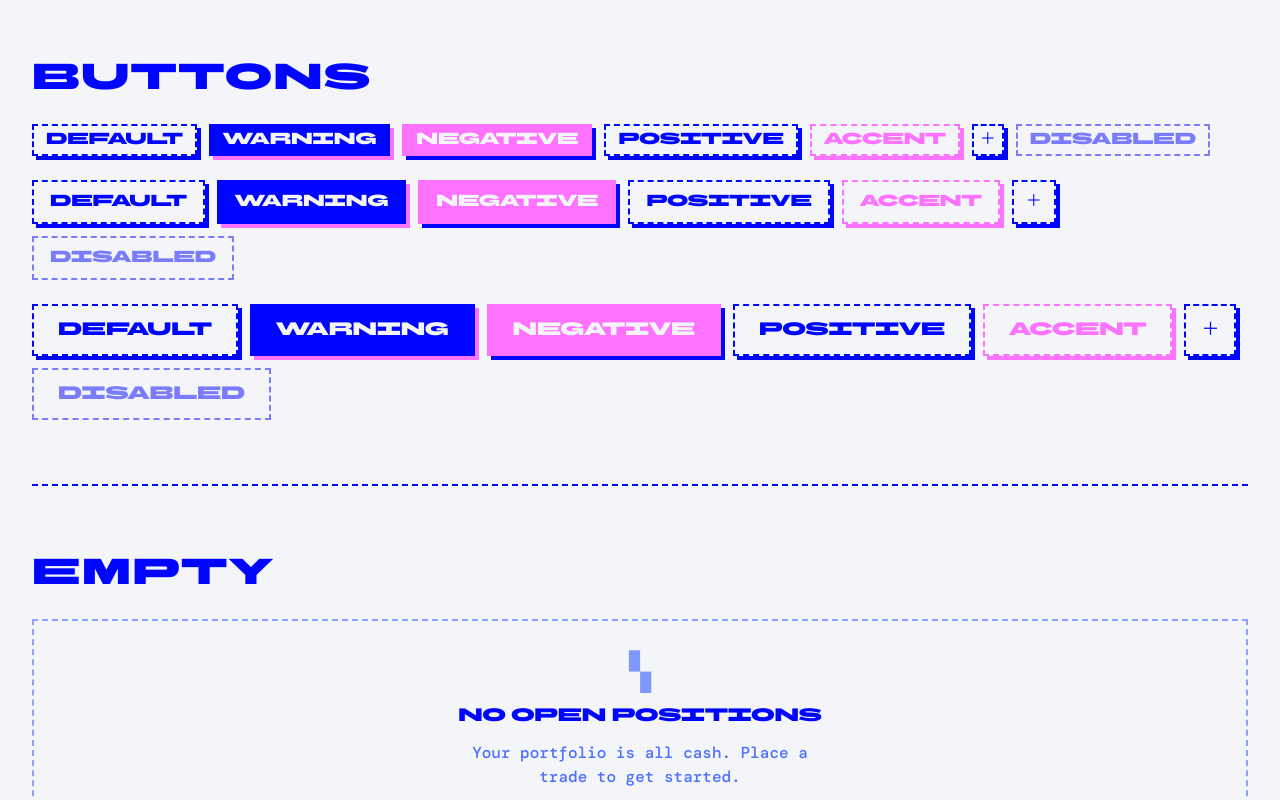
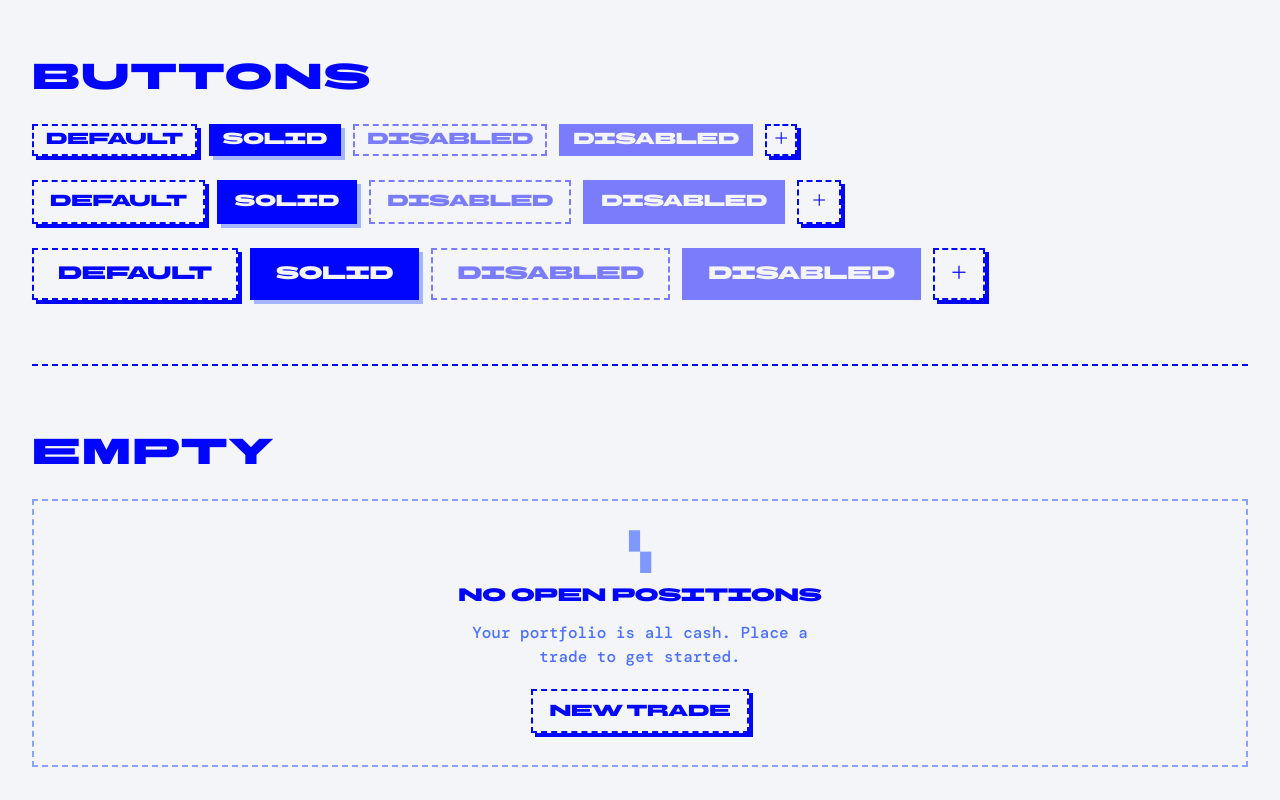
Before and after one commit to domneo/bleed, a website: page index.html in a window 1280 px wide. Shown: the part 4540-5340 px from the top of the page. Drawn offline with Linux system fonts and the light colour scheme.

Commit message:
feat: update buttons

```diff
--- a/index.html
+++ b/index.html
@@ -227,30 +227,24 @@
         <h2 class="text-heading" id="h-buttons">Buttons</h2>
         <div class="btn-group">
           <button class="btn btn--sm">Default</button>
-          <button class="btn btn--sm btn--warning">Warning</button>
-          <button class="btn btn--sm btn--negative">Negative</button>
-          <button class="btn btn--sm btn--positive">Positive</button>
-          <button class="btn btn--sm btn--accent">Accent</button>
+          <button class="btn btn--sm btn--solid">Solid</button>
+          <button class="btn btn--sm" disabled>Disabled</button>
+          <button class="btn btn--sm btn--solid" disabled>Disabled</button>
           <button class="btn btn--sm btn--icon" aria-label="Add">＋</button>
-          <button class="btn btn--sm" disabled>Disabled</button>
         </div>
         <div class="btn-group">
           <button class="btn">Default</button>
-          <button class="btn btn--warning">Warning</button>
-          <button class="btn btn--negative">Negative</button>
-          <button class="btn btn--positive">Positive</button>
-          <button class="btn btn--accent">Accent</button>
+          <button class="btn btn--solid">Solid</button>
+          <button class="btn" disabled>Disabled</button>
+          <button class="btn btn--solid" disabled>Disabled</button>
           <button class="btn btn--icon" aria-label="Add">＋</button>
-          <button class="btn" disabled>Disabled</button>
         </div>
         <div class="btn-group">
           <button class="btn btn--lg">Default</button>
-          <button class="btn btn--lg btn--warning">Warning</button>
-          <button class="btn btn--lg btn--negative">Negative</button>
-          <button class="btn btn--lg btn--positive">Positive</button>
-          <button class="btn btn--lg btn--accent">Accent</button>
+          <button class="btn btn--lg btn--solid">Solid</button>
+          <button class="btn btn--lg" disabled>Disabled</button>
+          <button class="btn btn--lg btn--solid" disabled>Disabled</button>
           <button class="btn btn--lg btn--icon" aria-label="Add">＋</button>
-          <button class="btn btn--lg" disabled>Disabled</button>
         </div>
       </section>
 
--- a/src/components/core/button.css
+++ b/src/components/core/button.css
@@ -10,8 +10,7 @@
  *
  * Public override tokens: --btn-bg --btn-fg --btn-border. Internals are --_*.
  *
- * Tone variants (warning/negative/positive/accent) mirror badge and alert's
- * border/bg/fg triplet exactly — same tones, same solid-vs-outline split. */
+ * Outlined on paper by default; add btn--solid to fill with ink instead. */
 
 @layer bleed.components {
   .btn {
@@ -54,7 +53,6 @@
   .btn:hover {
     translate: var(--hover-shift-x) var(--hover-shift-y);
     box-shadow: var(--_shadow-hover);
-    background-color: color-mix(in oklch, var(--_bg), var(--ink) 12%);
   }
 
   .btn:active {
@@ -71,39 +69,14 @@
     pointer-events: none;
   }
 
-  /* --- variants: swap only tokens; tones mirror badge/alert exactly ------- */
-  .btn--warning,
-  .btn[data-variant="warning"] {
+  /* --- fill: solid is a separate axis from the outlined default ----------- */
+  .btn--solid {
     --btn-bg: var(--ink);
     --btn-fg: var(--paper);
     --btn-border: var(--ink);
-    --btn-shadow: var(--space-1) var(--space-1) 0 var(--accent);
-    --btn-shadow-hover: calc(var(--space-1) / 2) calc(var(--space-1) / 2) 0 var(--accent);
-    --btn-shadow-active: 0 0 0 var(--accent);
-  }
-
-  .btn--negative,
-  .btn[data-variant="negative"] {
-    --btn-bg: var(--accent);
-    --btn-fg: var(--paper);
-    --btn-border: var(--accent);
-  }
-
-  .btn--positive,
-  .btn[data-variant="positive"] {
-    --btn-bg: transparent;
-    --btn-fg: var(--ink);
-    --btn-border: var(--ink);
-  }
-
-  .btn--accent,
-  .btn[data-variant="accent"] {
-    --btn-bg: transparent;
-    --btn-fg: var(--accent);
-    --btn-border: var(--accent);
-    --btn-shadow: var(--space-1) var(--space-1) 0 var(--accent);
-    --btn-shadow-hover: calc(var(--space-1) / 2) calc(var(--space-1) / 2) 0 var(--accent);
-    --btn-shadow-active: 0 0 0 var(--accent);
+    --btn-shadow: var(--space-1) var(--space-1) 0 var(--neutral);
+    --btn-shadow-hover: calc(var(--space-1) / 2) calc(var(--space-1) / 2) 0 var(--neutral);
+    --btn-shadow-active: 0 0 0 var(--neutral);
   }
 
   /* --- sizes: scale via space + font, geometry stays tokenised ------------- */
```
Also changed, not shown: dist/components.css.
